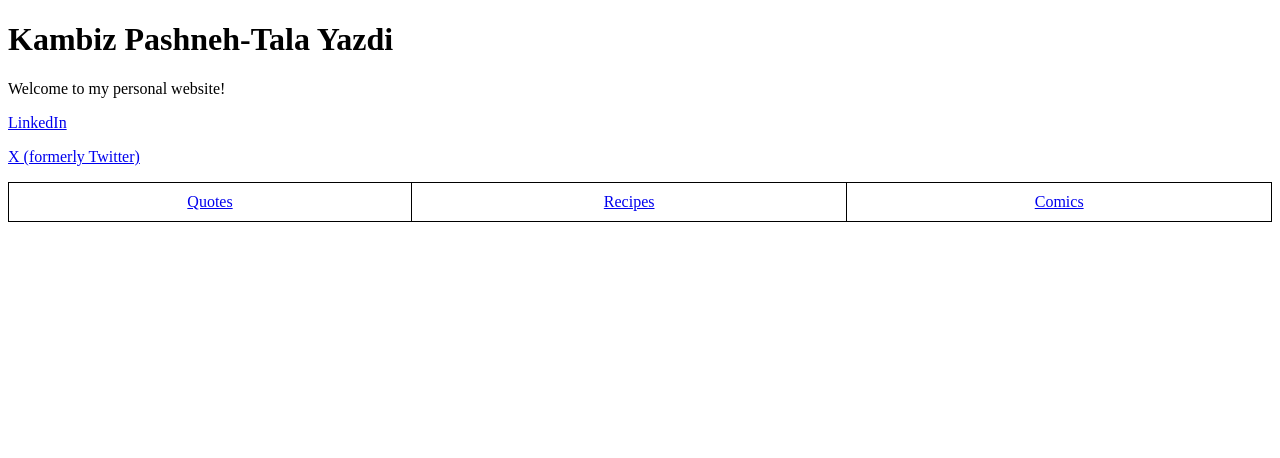
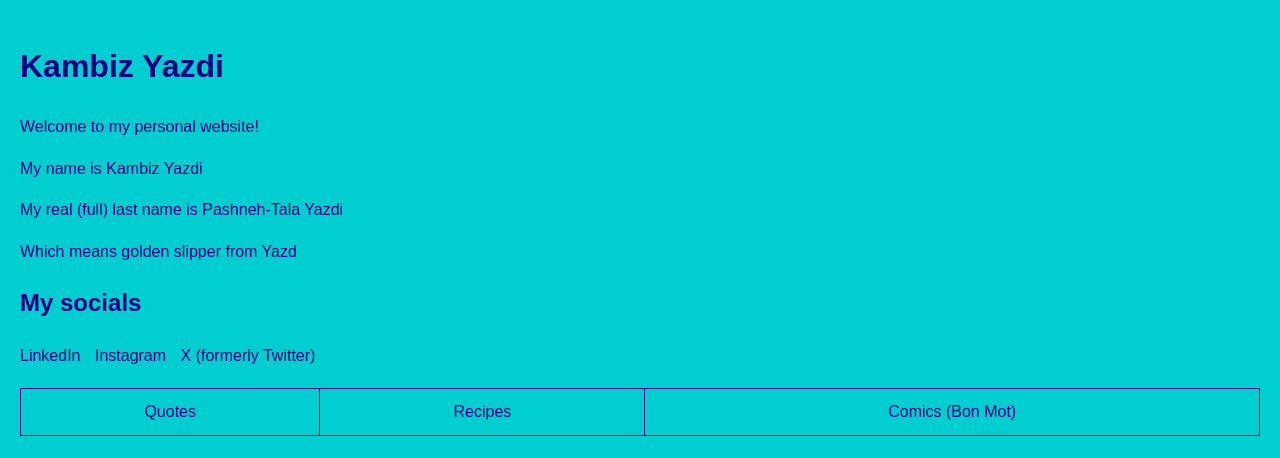
Before and after one commit to kambizy/Personal-Website, a plain HTML site: page index.html in a window 1280 px wide. Drawn offline with Linux system fonts and the light colour scheme.

Commit message:
Update index.html

```diff
--- a/index.html
+++ b/index.html
@@ -5,28 +5,62 @@
     <meta name="viewport" content="width=device-width, initial-scale=1.0">
     <title>Kambiz's Website</title>
     <style>
+        body {
+            font-family: Arial, sans-serif;
+            background-color: #00ced1;
+            color: #000080;
+            line-height: 1.6;
+            margin: 0;
+            padding: 20px;
+        }
+        h1 {
+            color: #000080;
+        }
+        a {
+            color: #000080;
+            text-decoration: none;
+        }
+        a:hover {
+            text-decoration: underline;
+        }
         table {
             width: 100%;
             border-collapse: collapse;
+            margin-top: 20px;
         }
         td {
-            border: 1px solid black;
+            border: 1px solid #000080;
             padding: 10px;
             text-align: center;
+        }
+        .social-links {
+            margin-top: 20px;
+        }
+        .social-links a {
+            display: inline-block;
+            margin-right: 10px;
         }
     </style>
 </head>
 <body>
-    <h1>Kambiz Pashneh-Tala Yazdi</h1>
+    <h1>Kambiz Yazdi</h1>
     <p>Welcome to my personal website!</p>
-    <p><a href="https://www.linkedin.com/in/kambiz-yazdi-49259b21/">LinkedIn</a></p>
-    <p><a href="https://x.com/kambizyazdi">X (formerly Twitter)</a></p>
+    <p>My name is Kambiz Yazdi</p>
+    <p>My real (full) last name is Pashneh-Tala Yazdi</p>
+    <p>Which means golden slipper from Yazd</p>
+
+    <h2>My socials</h2>
+    <div class="social-links">
+        <a href="https://www.linkedin.com/in/kambiz-yazdi-49259b21/">LinkedIn</a>
+        <a href="https://www.instagram.com/kambiz.yazdi/">Instagram</a>
+        <a href="https://x.com/kambizyazdi">X (formerly Twitter)</a>
+    </div>
 
     <table>
         <tr>
             <td><a href="#">Quotes</a></td>
             <td><a href="#">Recipes</a></td>
-            <td><a href="#">Comics</a></td>
+            <td><a href="#">Comics (Bon Mot)</a></td>
         </tr>
     </table>
 </body>
```
